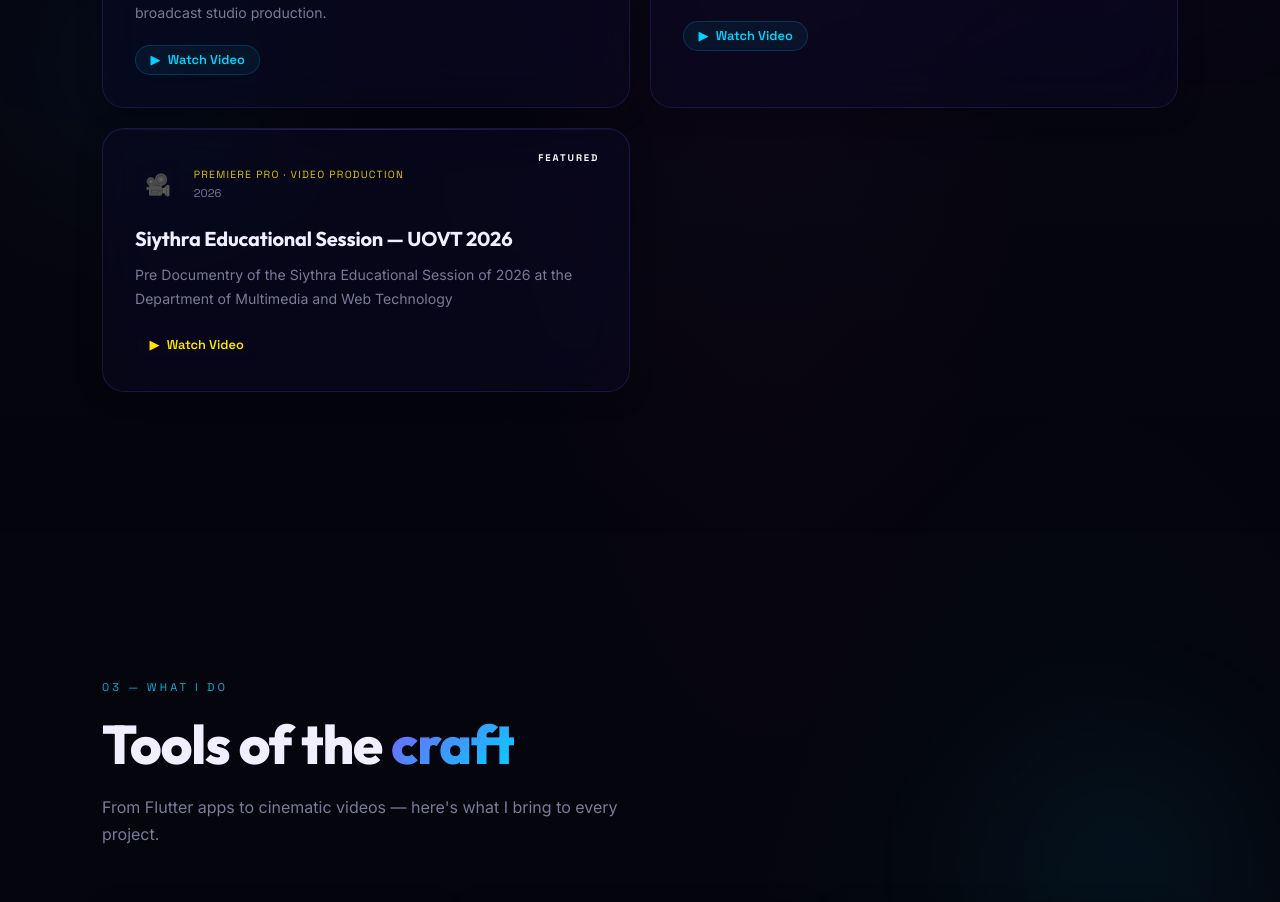
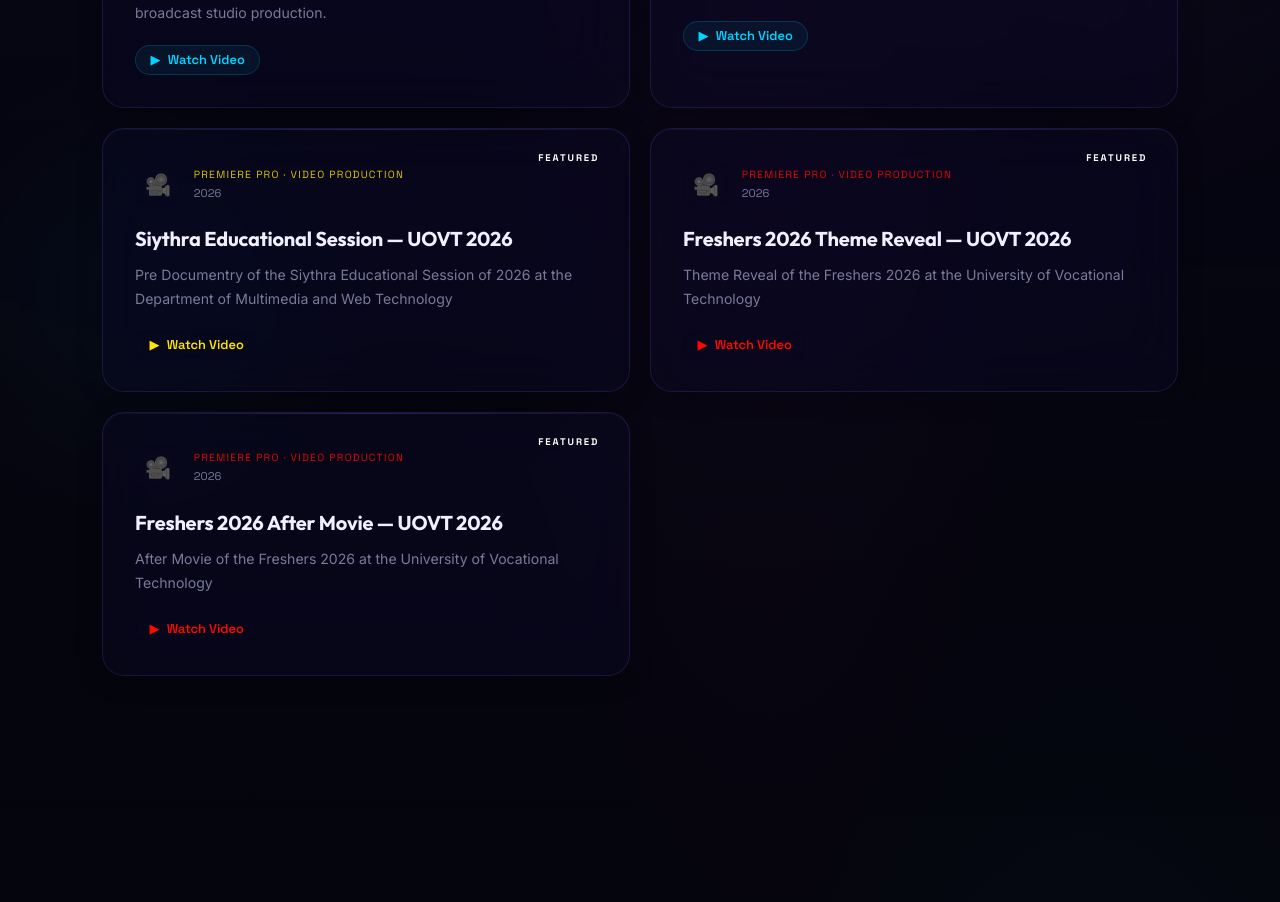
Before and after one commit to supunngunarathna93/supun-dev-portfolio, a React (Vite) app: page / in a window 1280 px wide. Shown: the part 2620-3522 px from the top of the page. Built offline with nearby package versions, Linux system fonts and the light colour scheme.

Commit message:
feat: add Projects component showcasing apps and video production work

```diff
--- a/src/components/Projects.jsx
+++ b/src/components/Projects.jsx
@@ -41,6 +41,24 @@ const projects = [
     desc: 'Pre Documentry of the Siythra Educational Session of 2026 at the Department of Multimedia and Web Technology',
     featured: true, accent: '#ffe600ff',
     videoLink: 'https://drive.google.com/file/d/1DjOdI3DoeOqLTrH7fZrzAZMXM91Etk01/view?usp=sharing',
+  },
+
+  {
+    title: 'Freshers 2026 Theme Reveal — UOVT 2026',
+    tag: 'Premiere Pro · Video Production',
+    year: '2026', emoji: '🎥',
+    desc: 'Theme Reveal of the Freshers 2026 at the University of Vocational Technology',
+    featured: true, accent: '#ff0800ff',
+    videoLink: 'https://drive.google.com/drive/folders/1rWps5NqCg7yySYbCpfljlMz0erLJTsGI?usp=sharing',
+  },
+
+  {
+    title: 'Freshers 2026 After Movie — UOVT 2026',
+    tag: 'Premiere Pro · Video Production',
+    year: '2026', emoji: '🎥',
+    desc: 'After Movie of the Freshers 2026 at the University of Vocational Technology',
+    featured: true, accent: '#ff0800ff',
+    videoLink: 'https://drive.google.com/drive/folders/1rWps5NqCg7yySYbCpfljlMz0erLJTsGI?usp=sharing',
   },
 ];
 
```
